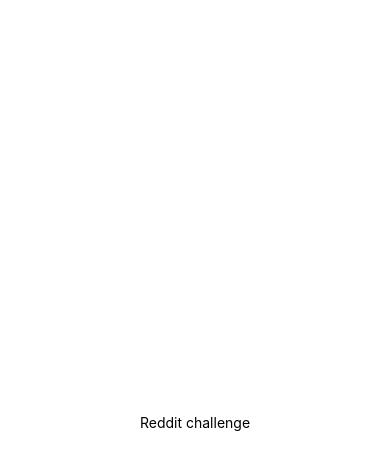
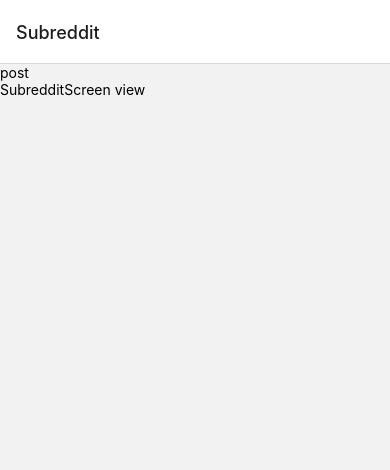
Before and after one commit to NSantiago92/reddit-challenge, a React Native app: screen /Subreddit in a window 390 px wide. Shown: the top 470 px of the page. Built offline with nearby package versions, Linux system fonts and the light colour scheme.

Commit message:
navigation setup

```diff
--- a/App.tsx
+++ b/App.tsx
@@ -1,10 +1,24 @@
-import { StyleSheet, Text, View } from "react-native";
+import { NavigationContainer } from "@react-navigation/native";
+import { createNativeStackNavigator } from "@react-navigation/native-stack";
+import { StyleSheet } from "react-native";
+import PostScreen from "./src/screens/PostScreen";
+import SubredditScreen from "./src/screens/SubredditScreen";
+
+export type RootStackParams = {
+  Subreddit: undefined;
+  Post: { url: string };
+};
+
+const rootStack = createNativeStackNavigator<RootStackParams>();
 
 export default function App() {
   return (
-    <View style={styles.container}>
-      <Text>Reddit challenge</Text>
-    </View>
+    <NavigationContainer>
+      <rootStack.Navigator initialRouteName="Subreddit">
+        <rootStack.Screen name="Subreddit" component={SubredditScreen} />
+        <rootStack.Screen name="Post" component={PostScreen} />
+      </rootStack.Navigator>
+    </NavigationContainer>
   );
 }
 
--- a/package.json
+++ b/package.json
@@ -1,9 +1,13 @@
 {
   "dependencies": {
+    "@react-navigation/native": "^6.0.10",
+    "@react-navigation/native-stack": "^6.6.2",
     "expo": "^45.0.0",
     "react": "17.0.2",
     "react-dom": "17.0.2",
     "react-native": "0.68.2",
+    "react-native-safe-area-context": "4.2.4",
+    "react-native-screens": "~3.11.1",
     "react-native-web": "0.17.7"
   },
   "devDependencies": {
--- /dev/null
+++ b/src/screens/PostScreen.tsx
@@ -0,0 +1,19 @@
+import { NativeStackScreenProps } from "@react-navigation/native-stack";
+import React from "react";
+import { Text } from "react-native";
+import { RootStackParams } from "../../App";
+
+type NavProps = NativeStackScreenProps<RootStackParams, "Post">;
+
+interface PostScreenProps {
+  navigation: NavProps["navigation"];
+  route: NavProps["route"];
+}
+
+const PostScreen = ({ route }: PostScreenProps): JSX.Element => {
+  const { url } = route.params;
+
+  return <Text>Post Web view: {url}</Text>;
+};
+
+export default PostScreen;
--- /dev/null
+++ b/src/screens/SubredditScreen.tsx
@@ -0,0 +1,26 @@
+import { NativeStackScreenProps } from "@react-navigation/native-stack";
+import React from "react";
+import { Pressable, Text, View } from "react-native";
+import { RootStackParams } from "../../App";
+
+type NavProps = NativeStackScreenProps<RootStackParams, "Subreddit">;
+
+interface SubredditScreenProps {
+  navigation: NavProps["navigation"];
+  route: NavProps["route"];
+}
+
+const SubredditScreen = ({ navigation }: SubredditScreenProps): JSX.Element => {
+  return (
+    <View>
+      <Pressable
+        onPress={() => navigation.navigate("Post", { url: "www.google.com" })}
+      >
+        <Text>post</Text>
+      </Pressable>
+      <Text>SubredditScreen view</Text>
+    </View>
+  );
+};
+
+export default SubredditScreen;
```
Also changed, not shown: 1 other file (tests, documents, lock files or other folders).
